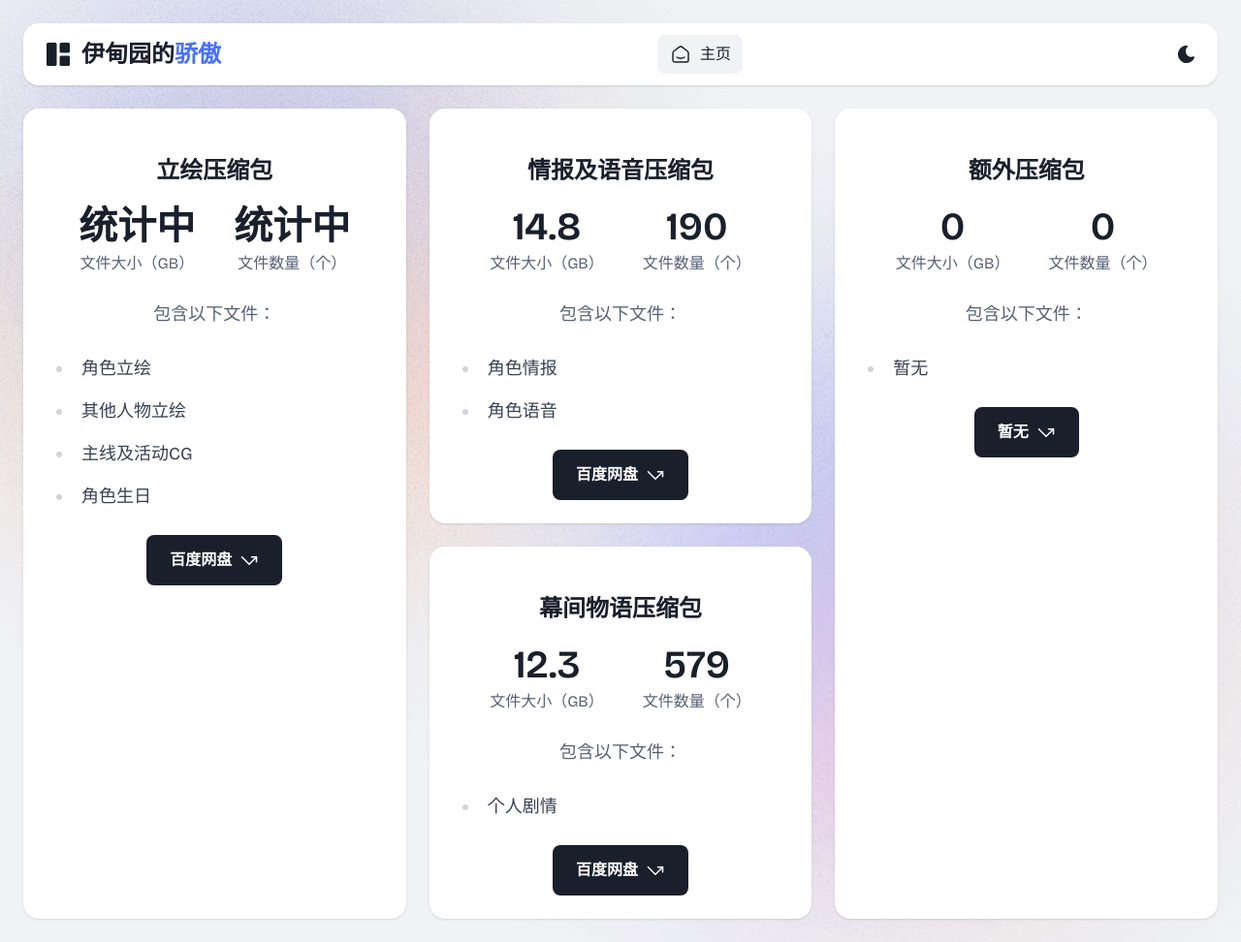
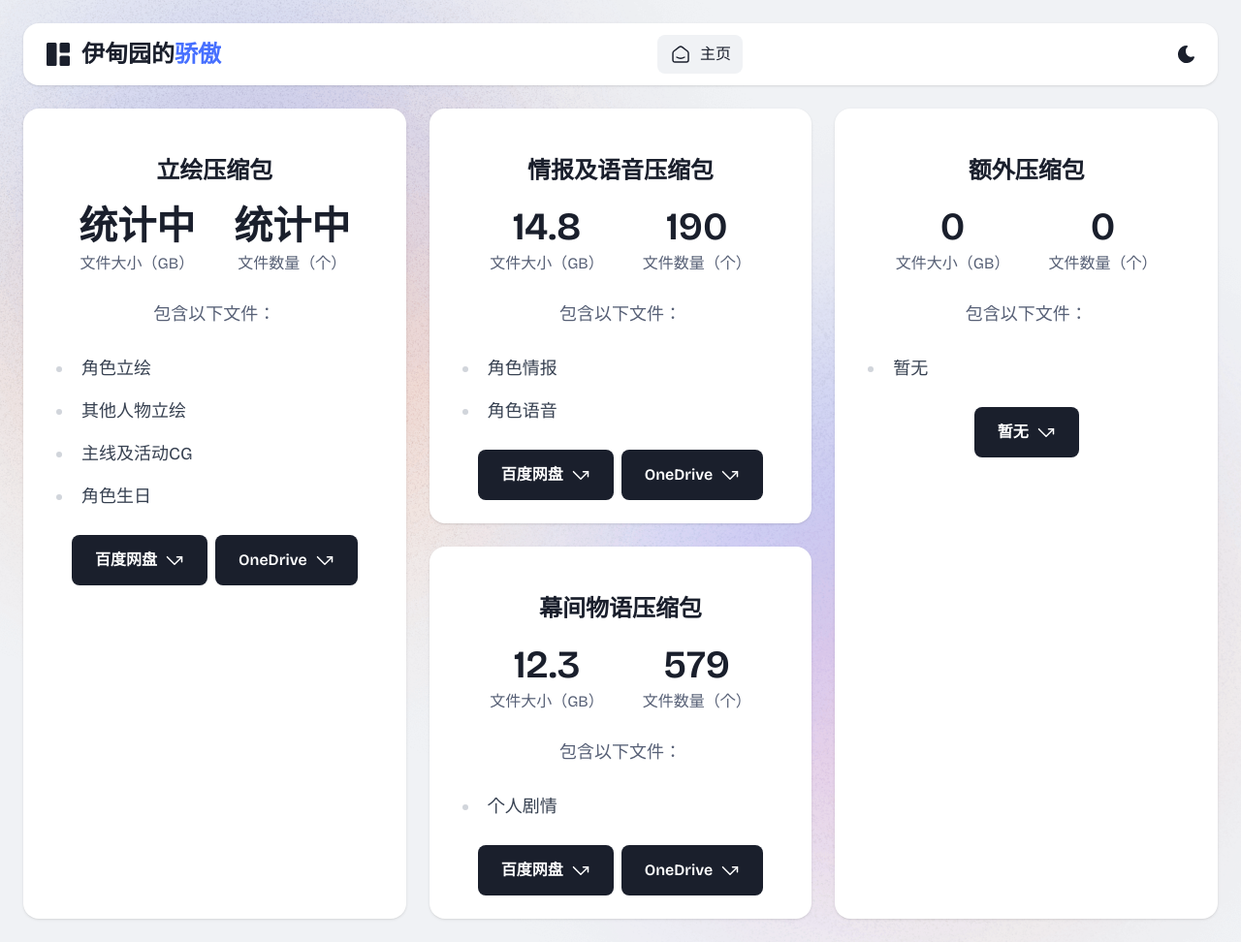
Before and after one commit to prideofeden/index, a plain HTML site: page index.html in a window 1280 px wide. Shown: the whole page at 97% size. Drawn offline with Linux system fonts and the light colour scheme.

Commit message:
Update index.html

```diff
--- a/index.html
+++ b/index.html
@@ -177,6 +177,13 @@
                                 <path d="m17.5 6.667-7.5 7.5-7.5-7.5"></path>
                             </svg>
                         </a>
+                        <a href="https://k7sj-my.sharepoint.com/:f:/g/personal/a9_k7sj_onmicrosoft_com/EsJA_CJgQ49Chai8lTtO_pAB3eMgY2TsvzkIC9rE5aDCBw?e=SkCvuG" class="inline-flex items-center gap-2 rounded-lg bg-dark px-6 py-4 text-center text-base font-semibold leading-tight text-white transition hover:bg-primary dark:bg-dark-2 dark:text-white dark:hover:bg-primary dark:hover:text-white">
+                            <span>OneDrive</span>
+                            <svg xmlns="http://www.w3.org/2000/svg" fill="none" viewBox="0 0 20 20" stroke="currentColor" stroke-linecap="round" stroke-linejoin="round" stroke-width="1.5" class="h-5 w-5">
+                                <path d="M17.5 11.667v-5h-5"></path>
+                                <path d="m17.5 6.667-7.5 7.5-7.5-7.5"></path>
+                            </svg>
+                        </a>
                     </div>
                 </div>
             </div>
@@ -224,6 +231,13 @@
                                     <path d="m17.5 6.667-7.5 7.5-7.5-7.5"></path>
                                 </svg>
                             </a>
+                            <a href="https://k7sj-my.sharepoint.com/:f:/g/personal/a9_k7sj_onmicrosoft_com/EshhASSn0V9Dg3dTPcy7LUYBQXJJ8_w39GeL356m4f2eKw?e=vtRe86" class="inline-flex items-center gap-2 rounded-lg bg-dark px-6 py-4 text-center text-base font-semibold leading-tight text-white transition hover:bg-primary dark:bg-dark-2 dark:text-white dark:hover:bg-primary dark:hover:text-white">
+                                <span>OneDrive</span>
+                                <svg xmlns="http://www.w3.org/2000/svg" fill="none" viewBox="0 0 20 20" stroke="currentColor" stroke-linecap="round" stroke-linejoin="round" stroke-width="1.5" class="h-5 w-5">
+                                    <path d="M17.5 11.667v-5h-5"></path>
+                                    <path d="m17.5 6.667-7.5 7.5-7.5-7.5"></path>
+                                </svg>
+                            </a>
                         </div>
                     </div>
                 </div>
@@ -263,6 +277,13 @@
                         <div class="mt-6 flex flex-wrap items-center justify-center gap-2">
                             <a href="https://pan.baidu.com/s/1bvRmwBYWHwl587zC50Mlxw?pwd=iqu7" class="inline-flex items-center gap-2 rounded-lg bg-dark px-6 py-4 text-center text-base font-semibold leading-tight text-white transition hover:bg-primary dark:bg-dark-2 dark:text-white dark:hover:bg-primary dark:hover:text-white">
                                 <span>百度网盘</span>
+                                <svg xmlns="http://www.w3.org/2000/svg" fill="none" viewBox="0 0 20 20" stroke="currentColor" stroke-linecap="round" stroke-linejoin="round" stroke-width="1.5" class="h-5 w-5">
+                                    <path d="M17.5 11.667v-5h-5"></path>
+                                    <path d="m17.5 6.667-7.5 7.5-7.5-7.5"></path>
+                                </svg>
+                            </a>
+                            <a href="https://k7sj-my.sharepoint.com/:f:/g/personal/a9_k7sj_onmicrosoft_com/Ek0DhWOlguBPqnkFALtZWLsBX0PvgjOq489MrdaD0KKN4A?e=dafhnN" class="inline-flex items-center gap-2 rounded-lg bg-dark px-6 py-4 text-center text-base font-semibold leading-tight text-white transition hover:bg-primary dark:bg-dark-2 dark:text-white dark:hover:bg-primary dark:hover:text-white">
+                                <span>OneDrive</span>
                                 <svg xmlns="http://www.w3.org/2000/svg" fill="none" viewBox="0 0 20 20" stroke="currentColor" stroke-linecap="round" stroke-linejoin="round" stroke-width="1.5" class="h-5 w-5">
                                     <path d="M17.5 11.667v-5h-5"></path>
                                     <path d="m17.5 6.667-7.5 7.5-7.5-7.5"></path>
```
